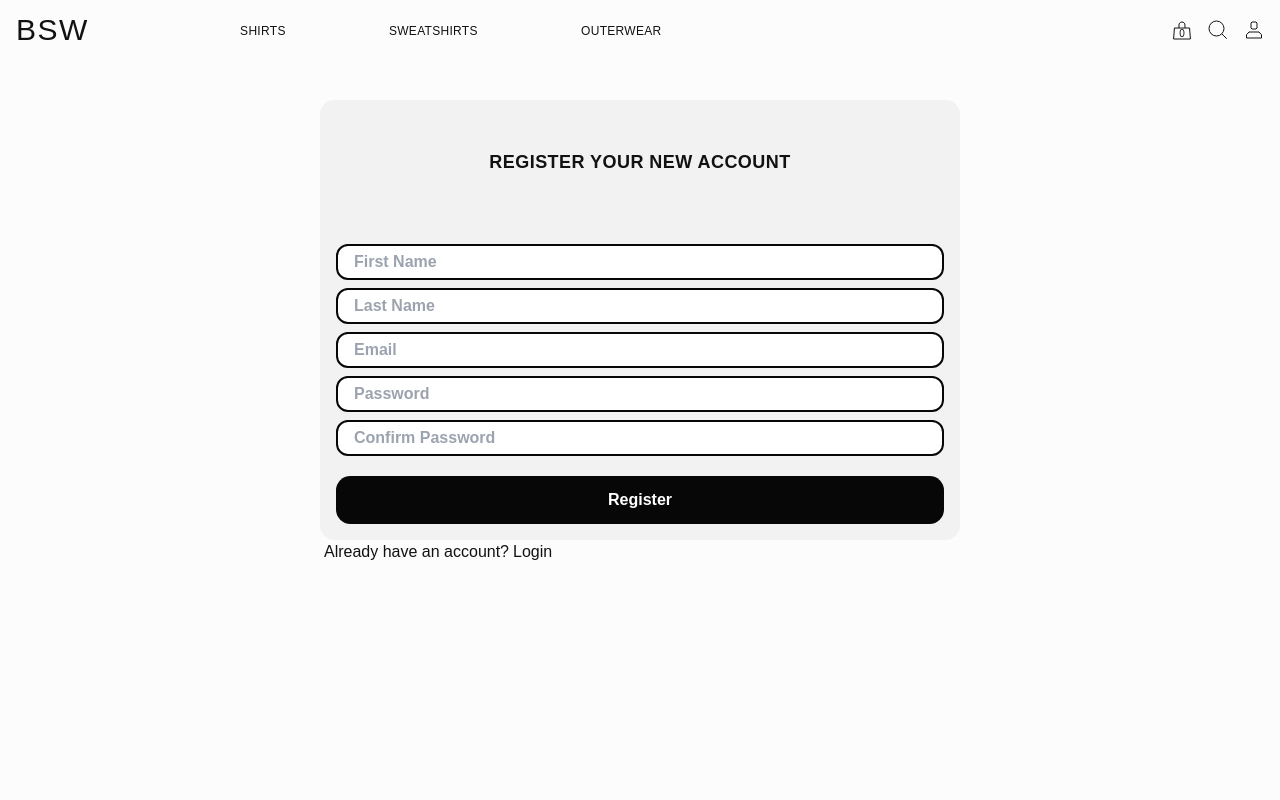
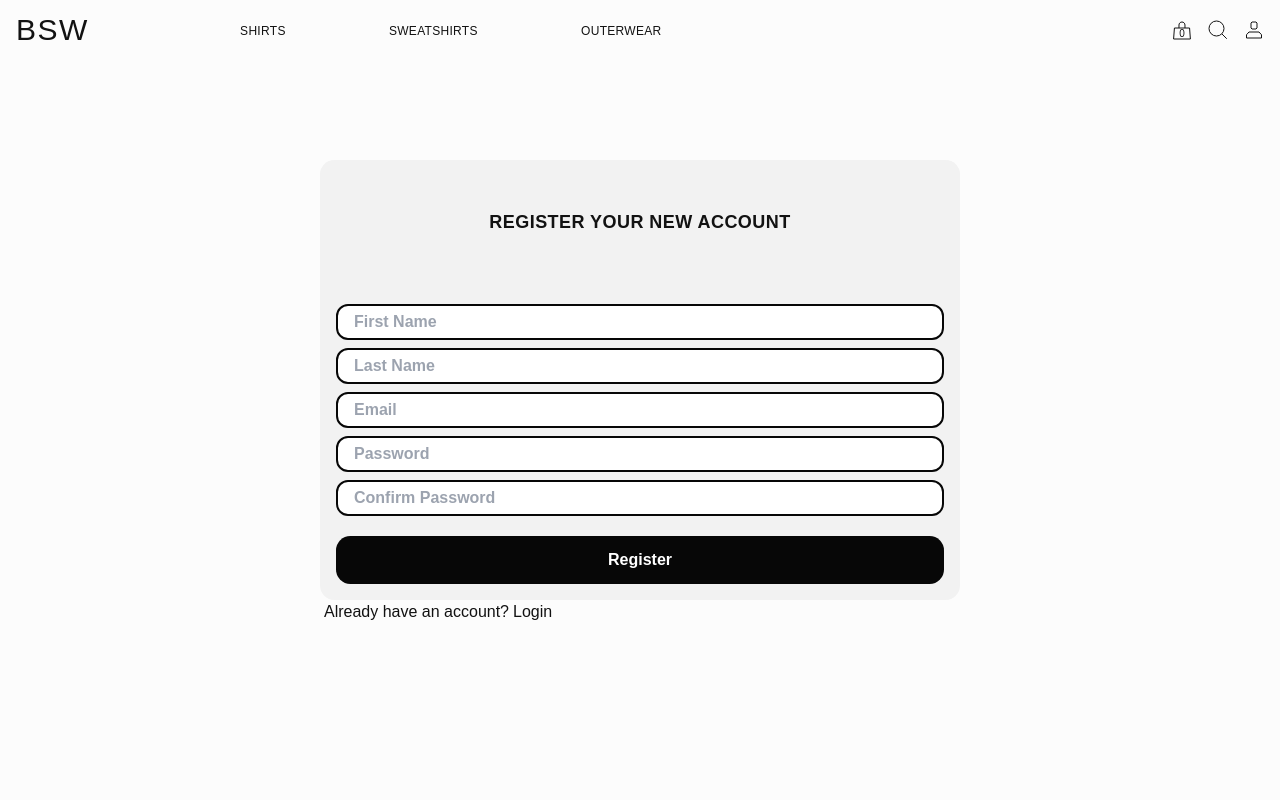
Before and after one commit to duncanmatt/ecomm_next, a Next.js app: page /Register in a window 1280 px wide. Shown: the top 800 px of the page. Built offline with nearby package versions, Linux system fonts and the light colour scheme.

Commit message:
login message animation plus increased margins for login and register

```diff
--- a/src/pages/Login.tsx
+++ b/src/pages/Login.tsx
@@ -57,9 +57,9 @@ const Login = () => {
   return (
     <Layout>
       <div className='min-h-main'>
-        <div className='mt-[100px]'>
+        <div className='mt-[160px]'>
           <div className='h-[2rem] text-center'>
-            <p className='font-semibold'>{message}</p>
+            <p className='font-semibold animate-bounce'>{message}</p>
           </div>
           <div className='flex flex-col justify-center max-sm:px-1rem sm:w-[40em] sm:m-auto'>
             <div className='flex flex-col bg-95 rounded-sm'>
--- a/src/pages/Register.tsx
+++ b/src/pages/Register.tsx
@@ -21,6 +21,8 @@ const Register = () => {
       throw new Error("passwords don't match");
     }
 
+    //TODO: setLoading
+
     const response = await fetch(
       'https://c4z5zswbfk.execute-api.us-east-1.amazonaws.com/api/auth/register',
       {
@@ -43,7 +45,7 @@ const Register = () => {
   return (
     <Layout>
       <div className='min-h-main relative'>
-        <div className='mt-[100px]'>
+        <div className='mt-[160px]'>
           <div className='flex flex-col justify-center max-sm:px-1rem sm:w-[40em] sm:m-auto'>
             <div className='flex flex-col bg-95 rounded-sm'>
               <div className='my-3rem font-semibold text-center'>
```
